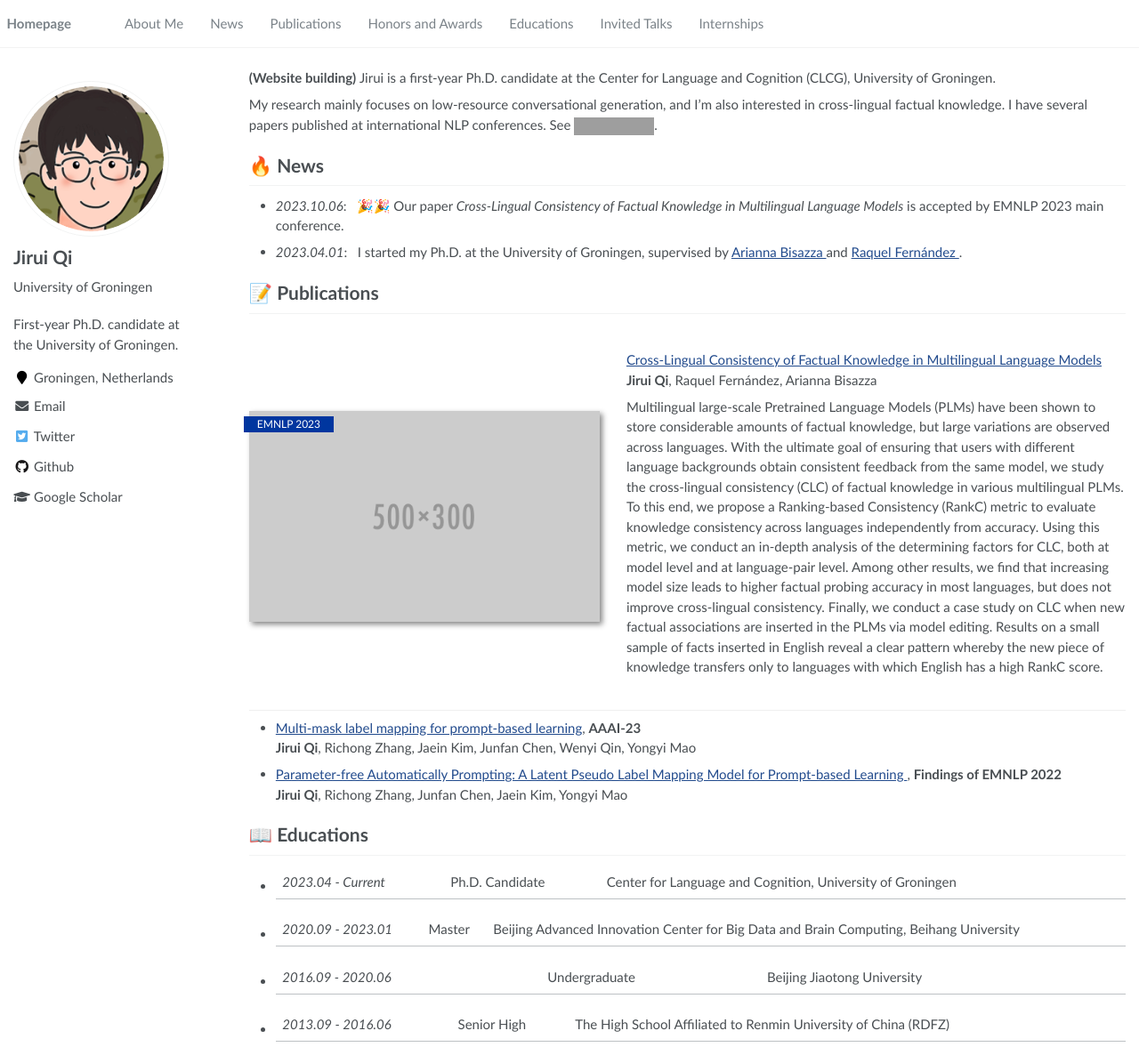
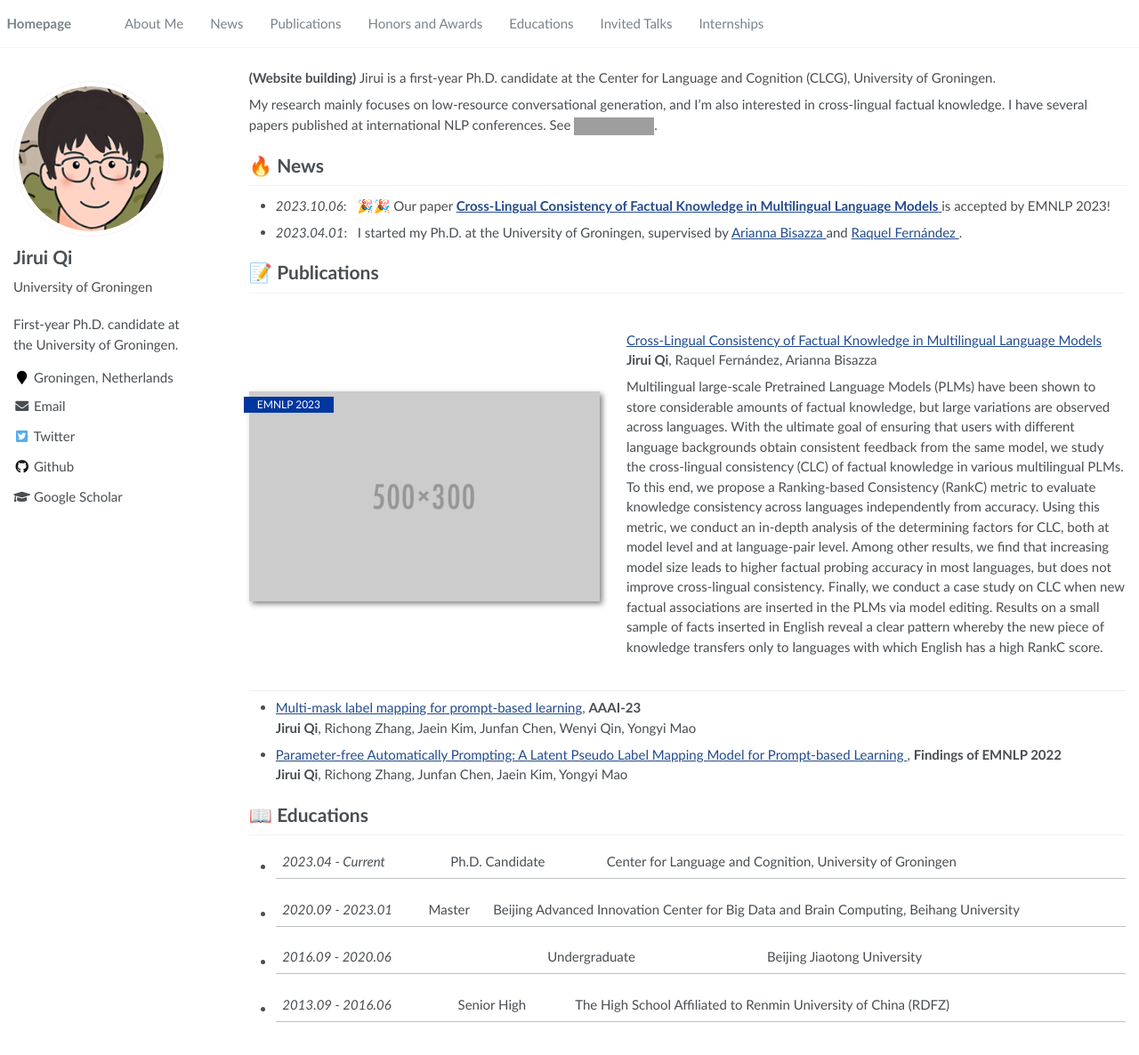
Before and after one commit to RayeRen/acad-homepage.github.io, a Jekyll site: the page built from _pages/about.md, in a window 1280 px wide and 1186 px high. Shown: the whole window at 89% size. Built offline with Jekyll 4.4.1, drawn with Linux system fonts in a browser that asks for light colours; grey boxes are pictures that could not be loaded.

Commit message:
Update about.md

```diff
--- a/_pages/about.md
+++ b/_pages/about.md
@@ -24,7 +24,7 @@ I have several papers published at international NLP conferences. See <a href='[
 
 
 # 🔥 News
-- *2023.10.06*: &nbsp; 🎉🎉 Our paper _Cross-Lingual Consistency of Factual Knowledge in Multilingual Language Models_ is accepted by EMNLP 2023 main conference.
+- *2023.10.06*: &nbsp; 🎉🎉 Our paper <a href='https://arxiv.org/abs/2310.10378'> **Cross-Lingual Consistency of Factual Knowledge in Multilingual Language Models** </a> is accepted by EMNLP 2023!
 - *2023.04.01*: &nbsp; I started my Ph.D. at the University of Groningen, supervised by <a href='https://www.cs.rug.nl/~bisazza/'> Arianna Bisazza </a>  and <a href='https://staff.fnwi.uva.nl/r.fernandezrovira/'> Raquel Fernández </a>.
 
 # 📝 Publications
```
